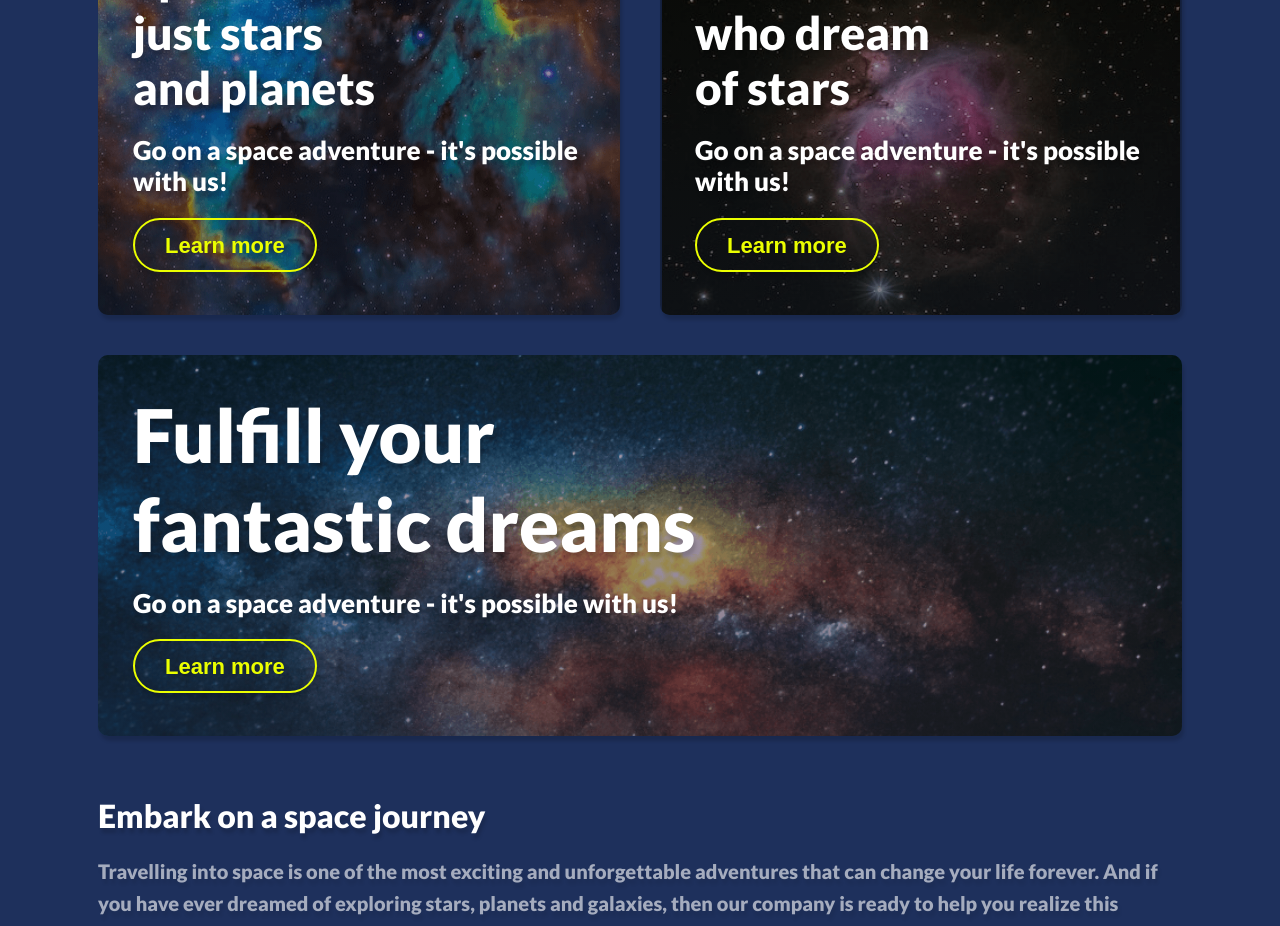
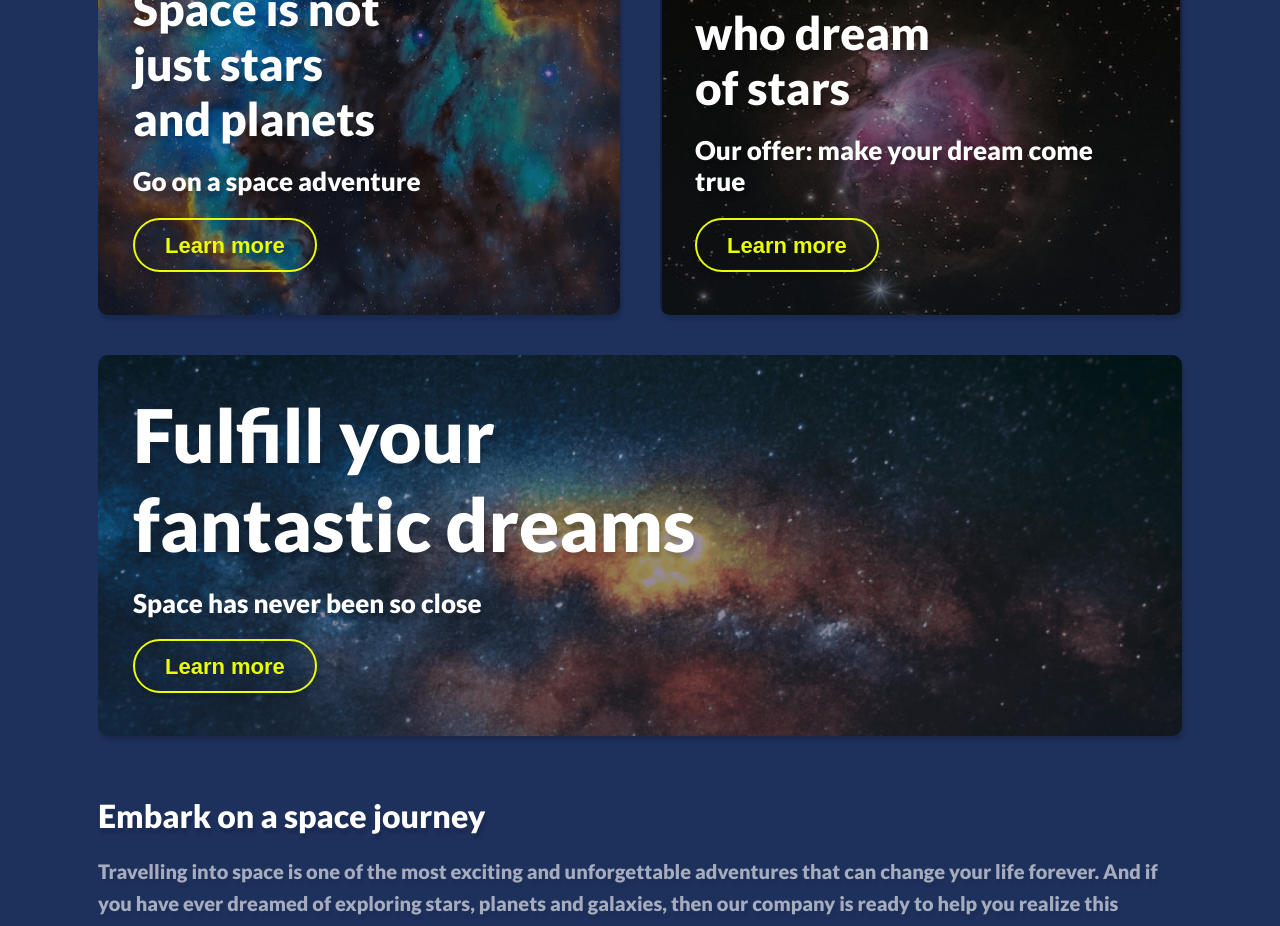
Before and after one commit to kastsen/ts-react-app, a React (Create React App) app: page / in a window 1280 px wide. Shown: the part 1280-2206 px from the top of the page. Built offline with nearby package versions, Linux system fonts and the light colour scheme.

Commit message:
Fix: texts data, button box-sizing

```diff
--- a/src/App.tsx
+++ b/src/App.tsx
@@ -35,7 +35,7 @@ const data = {
     },
       {
           title: "Space is not just stars and planets",
-          description: "Go on a space adventure - it's possible with us!",
+          description: "Go on a space adventure",
           url: "#",
           bgUrl: offerBg2,
           buttonLabel: "Learn more",
@@ -43,7 +43,7 @@ const data = {
       },
       {
           title: "For those who dream of stars ",
-          description: "Go on a space adventure - it's possible with us!",
+          description: "Our offer: make your dream come true",
           url: "#",
           bgUrl: offerBg3,
           buttonLabel: "Learn more",
@@ -51,7 +51,7 @@ const data = {
       },
       {
           title: "Fulfill your fantastic dreams",
-          description: "Go on a space adventure - it's possible with us!",
+          description: "Space has never been so close",
           url: "#",
           bgUrl: offerBg4,
           buttonLabel: "Learn more",
--- a/src/scss/button.scss
+++ b/src/scss/button.scss
@@ -14,6 +14,8 @@
   box-shadow: $primary-shadow;
   display: block;
   background: transparent;
+  box-sizing: border-box;
+  transition: all .2s ease;
 
   &:hover {
     background: $color-yellow-dark;
```
